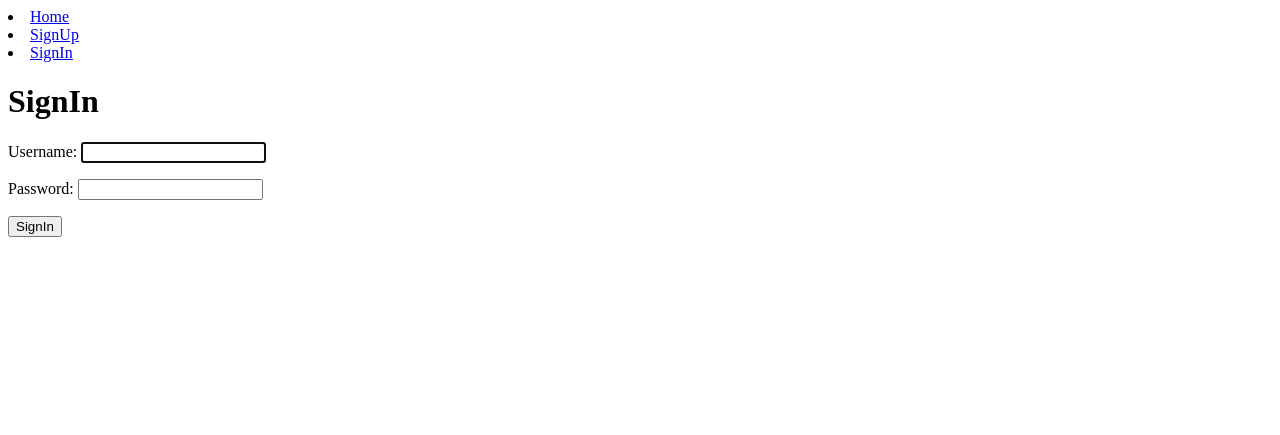
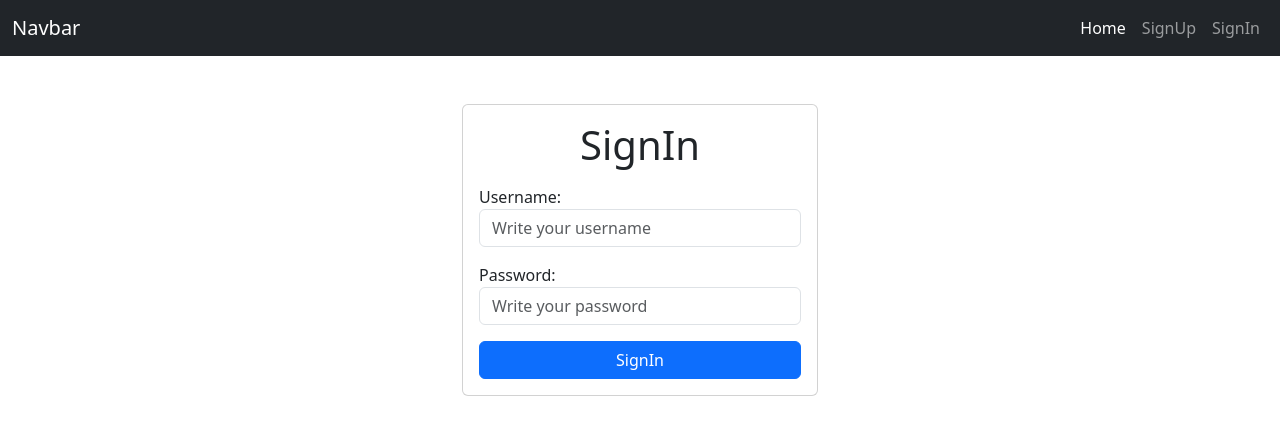
Before and after one commit to Edd0-8/API-PythonDjango-AuthenticationSystem, a Django app: page /signin/ in a window 1280 px wide. Shown: the top 435 px of the page. Run offline with Django 5.2, Linux system fonts and the light colour scheme.

Commit message:
Incorporacion de Bootstrap y Edicion de SignUp/SignIn

```diff
--- a/tasks/templates/base.html
+++ b/tasks/templates/base.html
@@ -1,43 +1,78 @@
 <!DOCTYPE html>
 <html lang="en">
+
 <head>
     <meta charset="UTF-8">
     <meta name="viewport" content="width=device-width, initial-scale=1.0">
     <title>Django CRUD Aplication</title>
+    <link rel="stylesheet" href="https://cdn.jsdelivr.net/npm/bootstrap@5.3.3/dist/css/bootstrap.min.css">
 </head>
+
 <body>
+
+
+    <nav class="navbar navbar-expand-lg bg-dark navbar-dark">
+        <div class="container-fluid">
+            <a class="navbar-brand" href="#">Navbar</a>
+            <button class="navbar-toggler" type="button" data-bs-toggle="collapse" data-bs-target="#navbarNav"
+                aria-controls="navbarNav" aria-expanded="false" aria-label="Toggle navigation">
+                <span class="navbar-toggler-icon"></span>
+            </button>
+            <div class="collapse navbar-collapse" id="navbarNav">
+                <ul class="navbar-nav ms-auto">
+                    <!-- <li class="nav-item">
+                        <a class="nav-link active" aria-current="page" href="#">Home</a>
+                    </li> -->
+                    <!-- <li class="nav-item">
+                        <a class="nav-link" href="#">Features</a>
+                    </li>
+                    <li class="nav-item">
+                        <a class="nav-link" href="#">Pricing</a>
+                    </li> -->
+                    <li class="nav-item">
+                        <a href="/" class="nav-link active" aria-current="page">Home</a>
+                    </li>
+                    {% if user.is_authenticated %}
+                    <li class="nav-item">
+                        <a href="{% url 'tasks' %}" class="nav-link">Tasks Pending</a>
+                    </li>
+                    <li class="nav-item">
+                        <a href="{% url 'tasks_completed' %}" class="nav-link">Tasks Pending</a>
+                    </li>
+                    <li class="nav-item">
+                        <a href="/tasks/create/" class="nav-link">Create Task</a>
+                    </li>
+                    {% endif %}
+                    <li class="nav-item">
+                        <a href="/signup" class="nav-link">SignUp</a>
+                    </li>
+                    {% if user.is_authenticated %}
+                    <li class="nav-item">
+                        <a href="/logout" class="nav-link">LogOut</a>
+                    </li>
+                    {% else %}
+                    <li class="nav-item">
+                        <a href="/signin" class="nav-link">SignIn</a>
+                    </li>
+                    {% endif %}
+                    <!-- <li class="nav-item">
+                        <a class="nav-link disabled" aria-disabled="true">Disabled</a>
+                    </li> -->
+                </ul>
+            </div>
+        </div>
+    </nav>
+
+
+
     <nav>
         <u>
-            <li>
-                <a href="/">Home</a>
-            </li>
-            {% if user.is_authenticated %}
-            <li>
-                <a href="{% url 'tasks' %}">Tasks Pending</a>
-            </li>
-            <li>
-                <a href="{% url 'tasks_completed' %}">Tasks Pending</a>
-            </li>
-            <li>
-                <a href="/tasks/create/">Create Task</a>
-            </li>
-            {% endif %}
-            <li>
-                <a href="/signup">SignUp</a>
-            </li>
-            {% if user.is_authenticated %}
-            <li>
-                <a href="/logout">LogOut</a>
-            </li>
-            {% else %}
-            <li>
-                <a href="/signin">SignIn</a>
-            </li>
-            {% endif %}
+
         </u>
     </nav>
 
     {% block content %}
     {% endblock %}
 </body>
+
 </html>
--- a/tasks/templates/signin.html
+++ b/tasks/templates/signin.html
@@ -2,18 +2,33 @@
 
 {% block content %}
 
-<h1>SignIn</h1>
+<main class="container">
+    <div class="row">
+        <section class="col-md-4 offset-md-4 mt-5">
+            <form action="/signin/" class="card card-body" method="POST">
+                <h1 class="text-center mb-3">SignIn</h1>
+                {{error}}
+                {% csrf_token %}
 
-{{error}}
+                <div class="mb-3">
+                    <label for="username">Username:</label>
+                    <input type="text" name="username" id="username" class="form-control" placeholder="Write your username">
+                </div>
+                <div class="mb-3">
+                    <label for="password">Password:</label>
+                    <input type="password" name="password" id="password" class="form-control" placeholder="Write your password">
+                </div>
 
-<form action="/signin/" method="POST">
+                <button class="btn btn-primary">
+                    SignIn
+                </button>
+            </form>
+        </section>
+    </div>
 
-    {% csrf_token %}
-    {{form.as_p}}
-    <button>
-        SignIn
-    </button>
+</main>
 
-</form>
+
+
 
 {% endblock %}
```
Also changed, not shown: tasks/templates/home.html (+17 -2 lines), tasks/templates/signup.html (+28 -10 lines).
